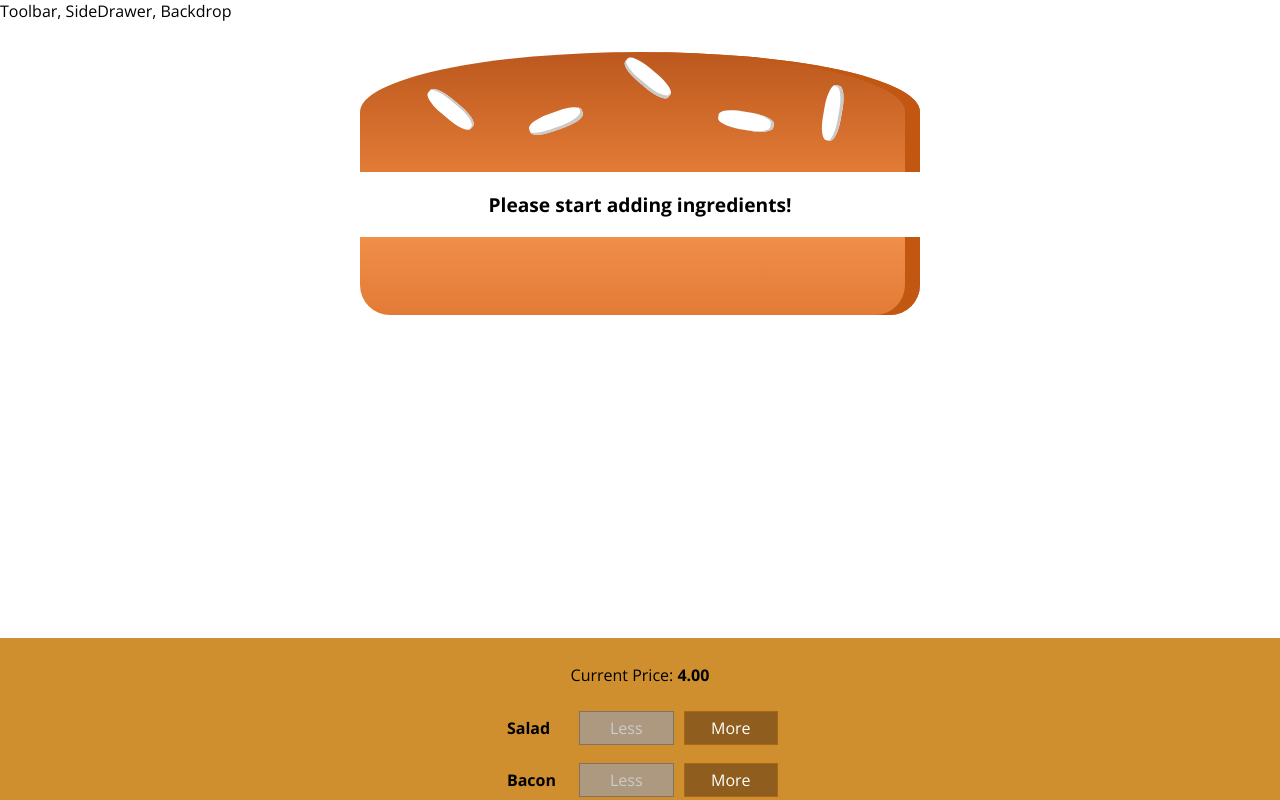
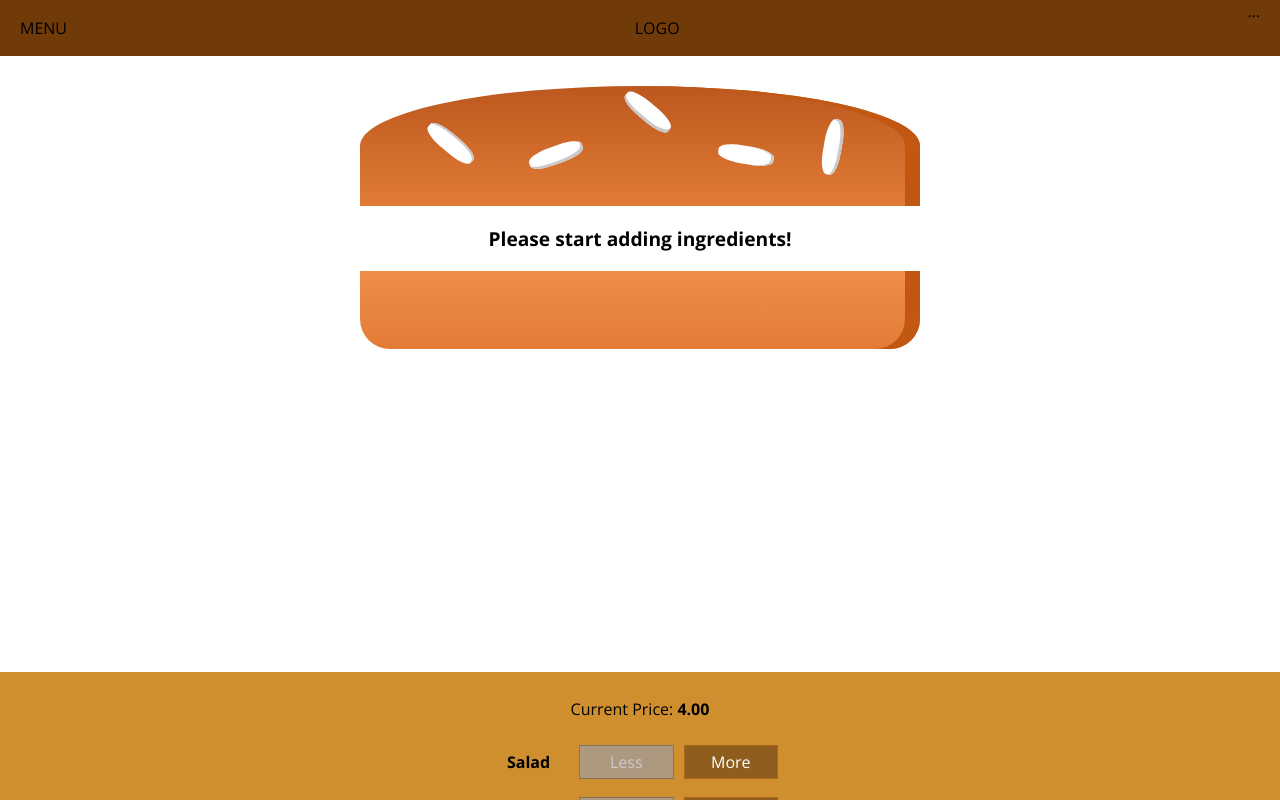
Before and after one commit to DanielRozov/burger_app, a React (Create React App) app: page / in a window 1280 px wide. Shown: the top 800 px of the page. Built offline with nearby package versions, Linux system fonts and the light colour scheme.

Commit message:
Added a Toolbar component

```diff
--- a/src/components/Layout/Layout.js
+++ b/src/components/Layout/Layout.js
@@ -1,11 +1,12 @@
 import React from 'react';
 
 import Auxiliary from '../../hoc/Auxiliary';
-import classes from './Layout.module.css'
+import classes from './Layout.module.css';
+import Toolbar from '../Navigation/Toolbar/Toolbar';
 
 const layout = (props) => (
   <Auxiliary>
-    <div>Toolbar, SideDrawer, Backdrop</div>
+    <Toolbar />
     <main className={classes.Content}>
       {props.children}
     </main>
--- a/src/components/Layout/Layout.module.css
+++ b/src/components/Layout/Layout.module.css
@@ -1,3 +1,3 @@
 .Content {
-  margin-top: 16px;
+  margin-top: 72px;
 }
--- /dev/null
+++ b/src/components/Navigation/Toolbar/Toolbar.js
@@ -0,0 +1,15 @@
+import React from 'react';
+
+import classes from './Toolbar.module.css';
+
+const toolbar = (props) => (
+  <header className={classes.Toolbar}>
+    <div>MENU</div>
+    <div>LOGO</div>
+    <nav>
+      ...
+    </nav>
+  </header>
+);
+
+export default toolbar;
--- /dev/null
+++ b/src/components/Navigation/Toolbar/Toolbar.module.css
@@ -0,0 +1,18 @@
+.Toolbar {
+  height: 56px;
+  width: 100%;
+  position: fixed;
+  top: 0;
+  left: 0;
+  background-color: #703B09;
+  display: flex;
+  justify-content: space-between;
+  align-items: center;
+  padding: 0 20px;
+  box-sizing: border-box;
+  z-index: 90;
+}
+
+.Toolbar nav {
+  height: 100%;
+}
```
